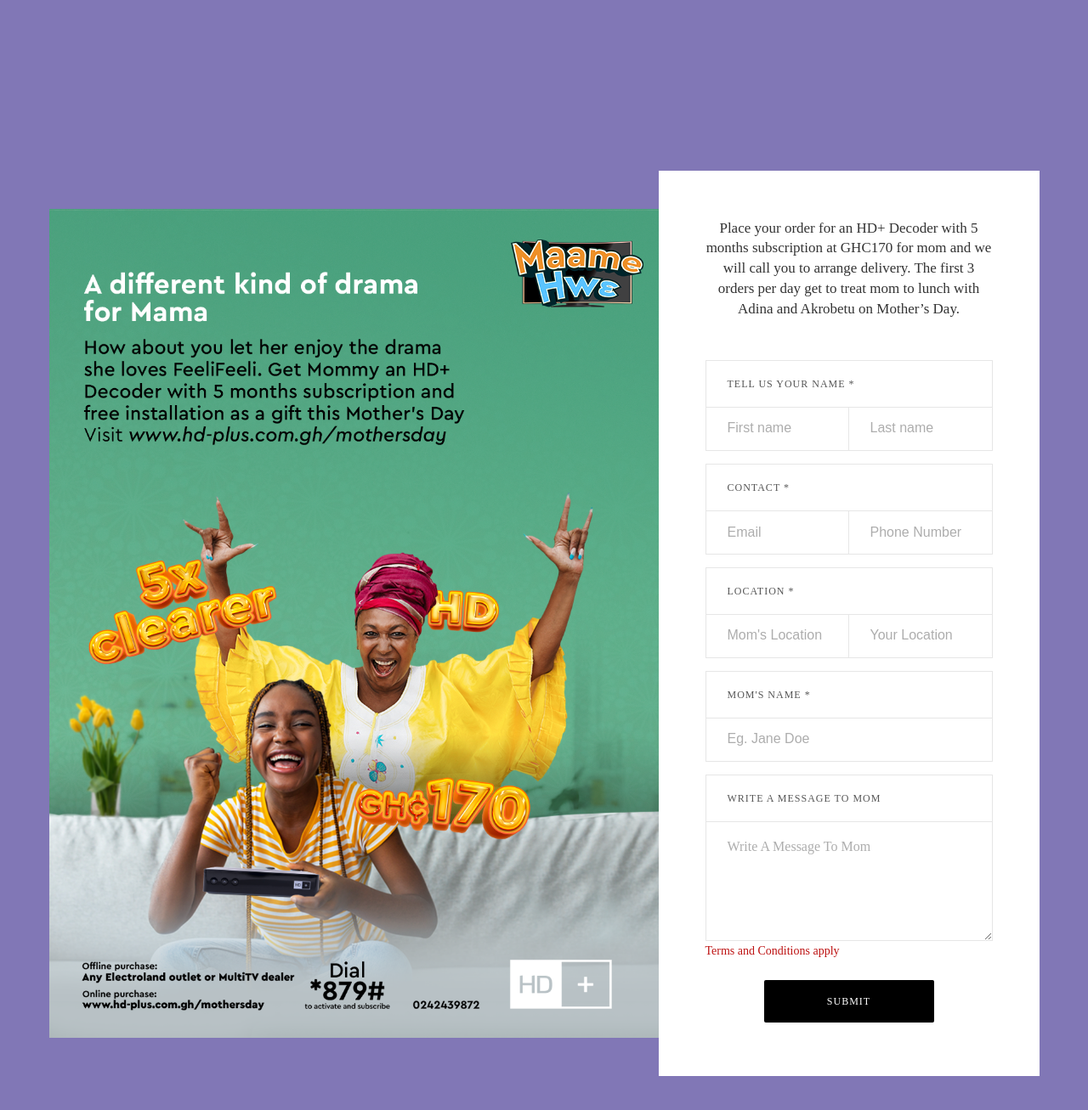
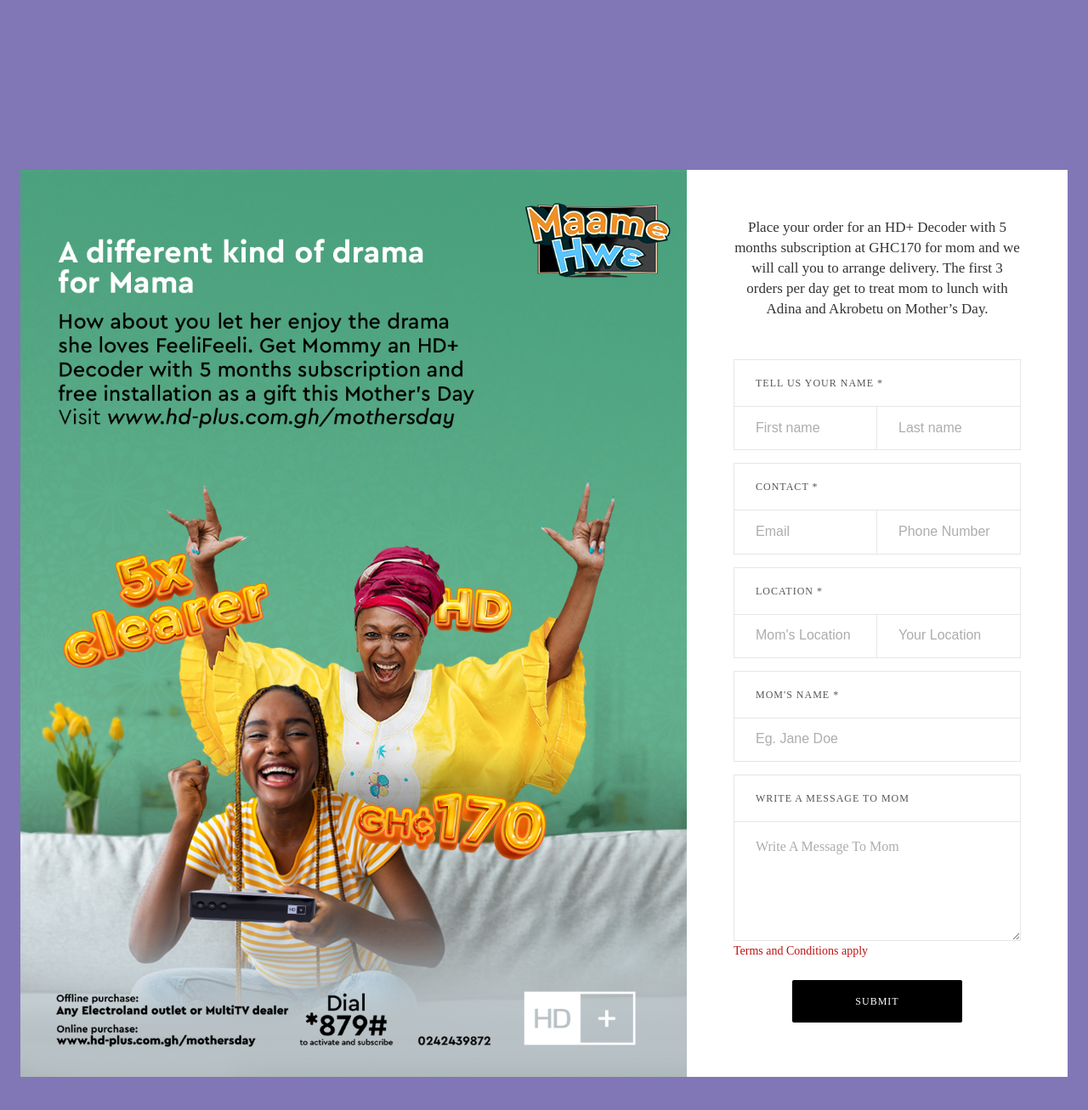
Before and after one commit to i-Blaise/hdplus-decoder-order, a PHP site: page /order-decoder/ in a window 1280 px wide. Shown: the part 330-1637 px from the top of the page at 85% size. Run offline with PHP 8.4, Linux system fonts and the light colour scheme; some libraries are stand-ins or nearby versions; some web fonts are replaced.

Commit message:
hdplus-decoder-order

```diff
--- a/order-decoder/css/main.css
+++ b/order-decoder/css/main.css
@@ -264,7 +264,7 @@
 }
 
 .img-mom {
-  width: 717px;
+  width: 784px;
   object-fit: contain;
 }
 
```
